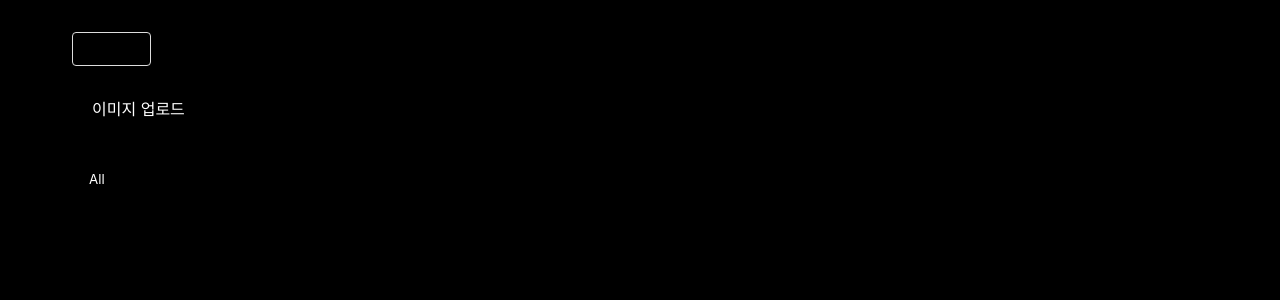
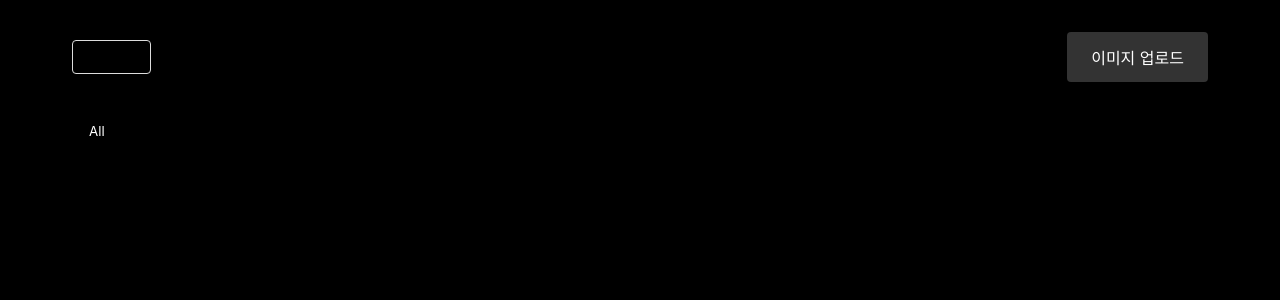
Before and after one commit to KMUCJW/KMU, a Next.js app: page / in a window 1280 px wide. Shown: the top 300 px of the page. Built offline with nearby package versions, Linux system fonts and the light colour scheme.

Commit message:
Update main page with direct upload button

```diff
--- a/src/pages/index.tsx
+++ b/src/pages/index.tsx
@@ -1,15 +1,36 @@
-import { useState, useEffect } from 'react';
+import { useState } from 'react';
 import Head from 'next/head';
 import Image from 'next/image';
 import styled from 'styled-components';
 import { projects } from '../data/projects';
 import type { Language, Project } from '../types';
-import ImageUpload from '../components/ImageUpload';
 
 const Container = styled.div`
   max-width: 1200px;
   margin: 0 auto;
   padding: 2rem;
+`;
+
+const Header = styled.header`
+  display: flex;
+  justify-content: space-between;
+  align-items: center;
+  margin-bottom: 2rem;
+`;
+
+const UploadButton = styled.button`
+  padding: 0.8rem 1.5rem;
+  background-color: #333;
+  color: white;
+  border: none;
+  border-radius: 4px;
+  cursor: pointer;
+  font-size: 1rem;
+  transition: background-color 0.2s;
+
+  &:hover {
+    background-color: #444;
+  }
 `;
 
 const Grid = styled.div`
@@ -81,6 +102,7 @@ const LanguageToggle = styled.button`
 export default function Home() {
   const [language, setLanguage] = useState<Language>('ko');
   const [selectedCategory, setSelectedCategory] = useState<string>('All');
+  const [showUploadModal, setShowUploadModal] = useState(false);
 
   const categories = ['All', ...Array.from(new Set(projects.map(project => project.category)))];
 
@@ -92,6 +114,31 @@ export default function Home() {
     setLanguage(prev => prev === 'ko' ? 'en' : 'ko');
   };
 
+  const handleUpload = async (event: React.ChangeEvent<HTMLInputElement>) => {
+    const file = event.target.files?.[0];
+    if (!file) return;
+
+    try {
+      const formData = new FormData();
+      formData.append('file', file);
+
+      const response = await fetch('/api/upload', {
+        method: 'POST',
+        body: formData,
+      });
+
+      if (!response.ok) {
+        throw new Error('Upload failed');
+      }
+
+      const data = await response.json();
+      console.log('Upload successful:', data.url);
+
+    } catch (error) {
+      console.error('Error uploading file:', error);
+    }
+  };
+
   return (
     <Container>
       <Head>
@@ -99,11 +146,21 @@ export default function Home() {
         <meta name="description" content="Welcome to my portfolio" />
       </Head>
 
-      <LanguageToggle onClick={toggleLanguage}>
-        {language === 'ko' ? 'English' : '한국어'}
-      </LanguageToggle>
+      <Header>
+        <LanguageToggle onClick={toggleLanguage}>
+          {language === 'ko' ? 'English' : '한국어'}
+        </LanguageToggle>
 
-      <ImageUpload />
+        <UploadButton>
+          이미지 업로드
+          <input
+            type="file"
+            accept="image/*"
+            onChange={handleUpload}
+            style={{ display: 'none' }}
+          />
+        </UploadButton>
+      </Header>
 
       <CategoryFilter>
         {categories.map(category => (
```
